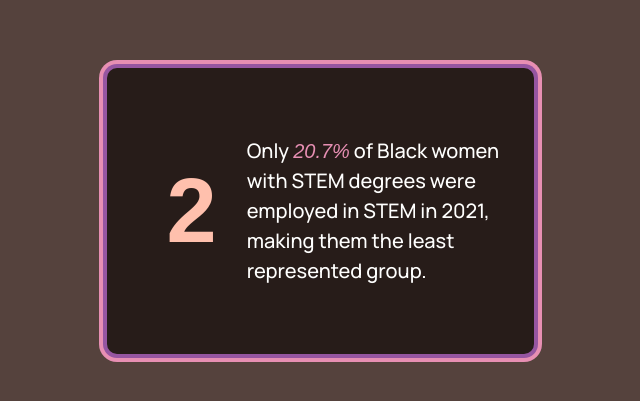
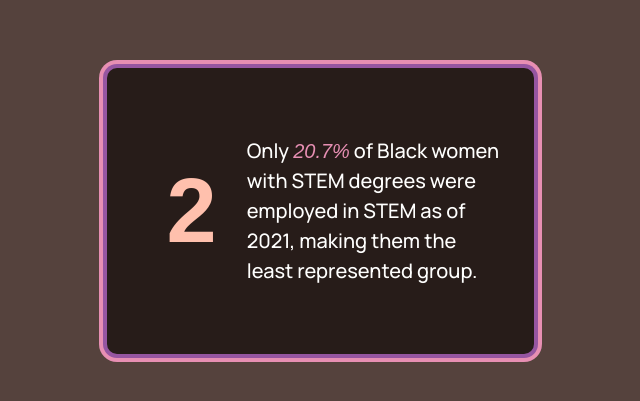
Before and after one commit to AbbyHoyt/KWK-BWDC-Final-Project, a Svelte app: page / in a window 1280 px wide. Shown: the part 11287-11688 px from the top of the page, without its empty margins (13-653 px from the left). Built offline with nearby package versions, Linux system fonts and the light colour scheme; a web font is replaced by a local one.

Commit message:
Fix grammar.

```diff
--- a/src/sections/LeftAlignedExample.svelte
+++ b/src/sections/LeftAlignedExample.svelte
@@ -126,7 +126,7 @@
             <ArticleText>
                 <div class="dataNoticing">
                     <h2>2</h2>
-                    <p>Only <i class="dataText">20.7%</i> of Black women with STEM degrees were employed in STEM in 2021, making them the least represented group.</p>
+                    <p>Only <i class="dataText">20.7%</i> of Black women with STEM degrees were employed in STEM as of 2021, making them the least represented group.</p>
                 </div>
             </ArticleText>
 
```
